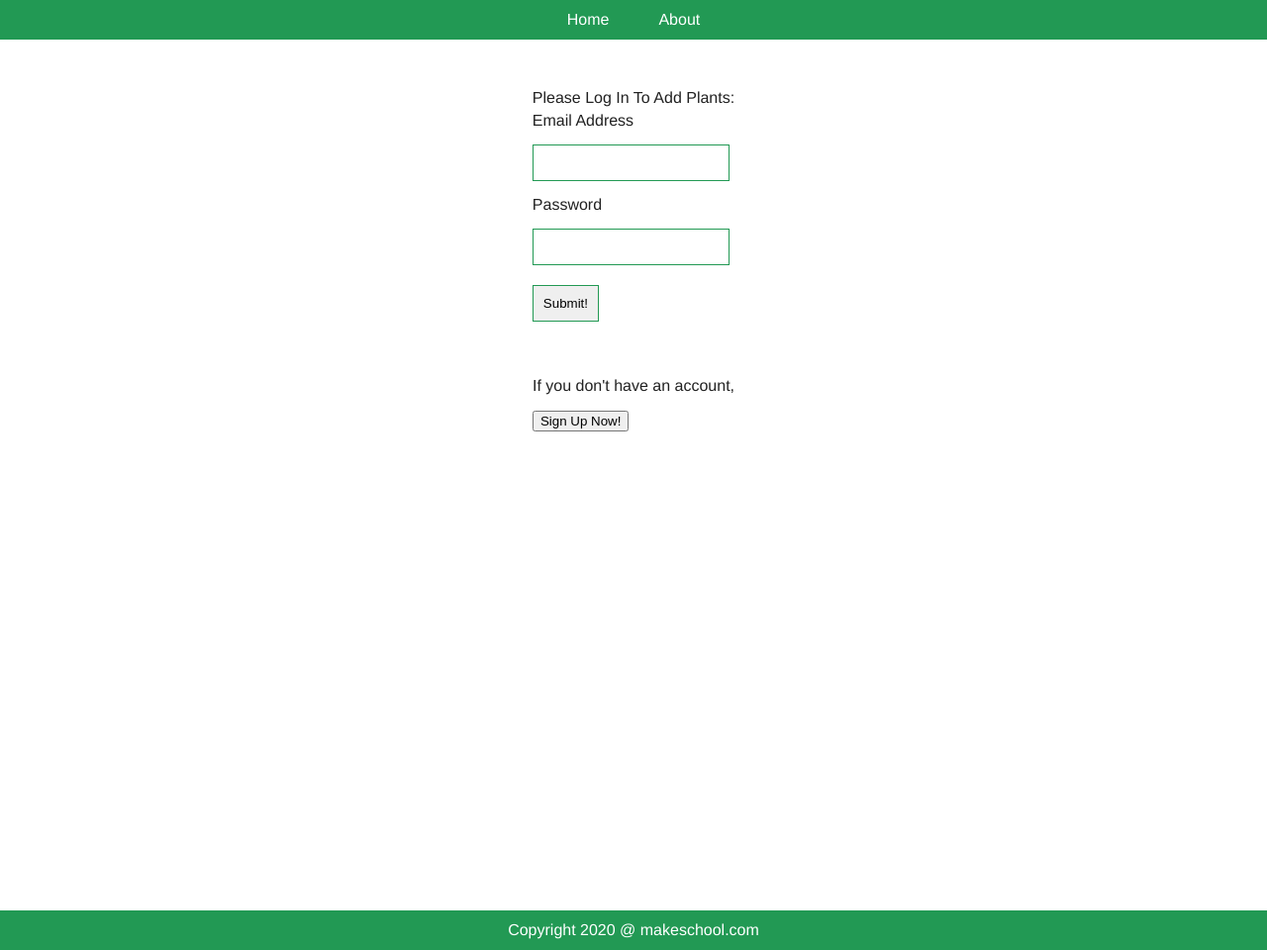
After one commit to sidneyarcidiacono/Homework-4-Databases, a Flask app: template templates/user_login.html in a window 1280 px wide. The commit adds this page. Shown: the whole page at 99% size. Run offline with Flask 2, Linux system fonts and the light colour scheme; the template is opened without the code that fills it, so the values that code supplies are empty; some libraries are stand-ins or nearby versions.

Commit message:
Styling, create user login and signup pages and routes.

```diff
--- a/app.py
+++ b/app.py
@@ -1,6 +1,13 @@
 from flask import Flask, request, redirect, render_template, url_for
 from flask_pymongo import PyMongo
 from bson.objectid import ObjectId
+
+############################################################
+# TODO:
+############################################################
+# Input verification
+# Add login page when adding plant (cannot add plant if not logged in)
+# Add more resources to db
 
 ############################################################
 # SETUP
@@ -16,11 +23,17 @@ mongo = PyMongo(app)
 ############################################################
 
 
+@app.errorhandler(404)
+def oops_page(e):
+    """Return custom 404 page if page not found."""
+    print(e)
+    return render_template('404.html')
+
+
 @app.route('/')
 def plants_list():
     """Display the plants list page."""
     plants_data = mongo.db.plants.find()
-    print(plants_data)
 
     context = {
         'plants': plants_data,
@@ -116,6 +129,7 @@ def edit(plant_id):
 
         return render_template('edit.html', **context)
 
+
 @app.route('/delete/<plant_id>', methods=['POST'])
 def delete(plant_id):
     """Delete current plant."""
@@ -125,5 +139,6 @@ def delete(plant_id):
 
     return redirect(url_for('plants_list'))
 
+
 if __name__ == '__main__':
     app.run(debug=True)
--- a/static/index.js
+++ b/static/index.js
@@ -1,3 +1,5 @@
+const signUpBtn = document.getElementById('sign-up')
+
 function confirm_delete() {
     return confirm('Are you sure you want to delete?')
 }
--- a/static/style.css
+++ b/static/style.css
@@ -62,6 +62,11 @@ footer {
     left: 0
 }
 
+.detail {
+  max-width: 30vw;
+  box-shadow: 0 4px 5px 0 rgba(0, 0, 0, 0.2), 0 6px 15px 0 rgba(0, 0, 0, 0.2);
+}
+
 a.nav, input.nav, form input.submit {
     border: none;
     background-color: #229954;
@@ -100,6 +105,21 @@ div.card img {
     object-fit: cover;
     border-top-left-radius: 10px;
     border-top-right-radius: 10px;
+}
+
+div.card:hover {
+  animation: shakeImg 0.5s;
+  animation-iteration-count: infinite;
+}
+
+@keyframes shakeImg {
+  0% { transform: translate(1px, 1px) rotate(3deg); }
+  20% { transform: translate(-3px, 0px) rotate(6deg); }
+  30% { transform: translate(3px, 2px) rotate(-3deg); }
+  50% { transform: translate(-1px, 2px) rotate(-5deg); }
+  70% { transform: translate(3px, 1px) rotate(-7deg); }
+  90% { transform: translate(1px, 2px) rotate(3deg); }
+  100% { transform: translate(1px, -2px) rotate(-3deg); }
 }
 
 div.card-content {
--- a/templates/base.html
+++ b/templates/base.html
@@ -4,6 +4,7 @@
         <title>My Plants</title>
         <link rel="stylesheet" href="/static/style.css">
         <link href="https://fonts.googleapis.com/css2?family=Homemade+Apple&display=swap" rel="stylesheet">
+        <script src="/static/index.js" defer></script>
     </head>
     <body>
 
@@ -19,6 +20,5 @@
             Copyright 2020 @ makeschool.com
         </div></footer>
 
-        <script src="/static/index.js"></script>
     </body>
 </html>
--- a/templates/detail.html
+++ b/templates/detail.html
@@ -4,7 +4,7 @@
 <main>
         <h1>{{ plant['name'] }}</h1>
 
-        <img src={{ plant['photo_url'] }}>
+        <img class="detail" src={{ plant['photo_url'] }}>
 
 
 
--- /dev/null
+++ b/templates/user_login.html
@@ -0,0 +1,20 @@
+{% extends 'base.html' %}
+{% block content %}
+
+<main>
+  <div>
+    <form method="POST">
+      Please Log In To Add Plants:
+      <label for="email">Email Address</label>
+        <input type="email" name="user_email" id="email"></input>
+      <label for="password">Password</label>
+        <input type="password" name="password" id="password">
+        <input type="submit" name="submit" value="Submit!">
+    </form>
+  </div>
+  <div>
+    <p>If you don't have an account,</p>
+    <button id="sign-up">Sign Up Now!</button>
+  </div>
+
+{% endblock content %}
```
Also changed, not shown: templates/404.html (added, +11 -0 lines), templates/plants_list.html (+0 -9 lines), templates/sign_up.html (added, +16 -0 lines).
